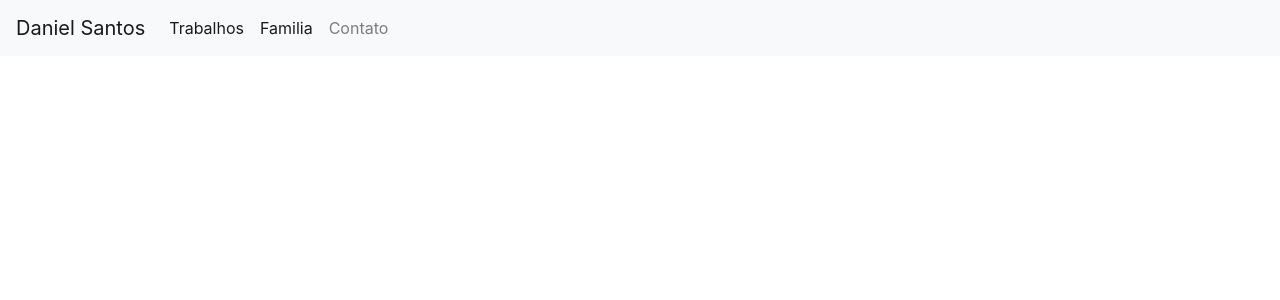
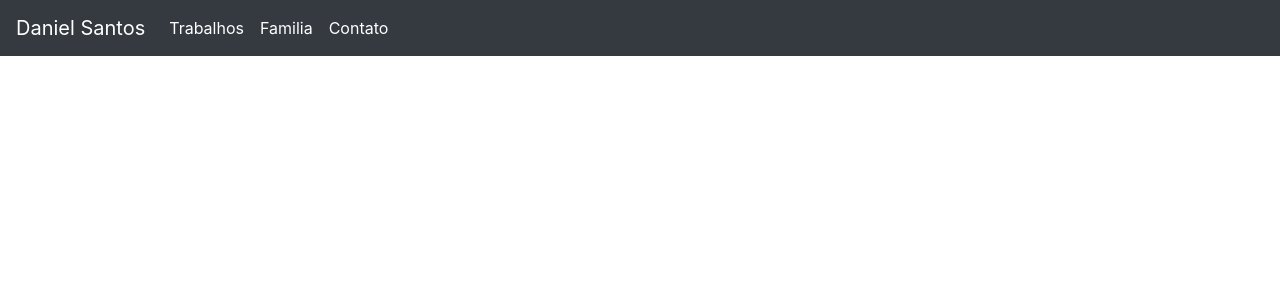
Before and after one commit to dmssjk/portifolio-, a Flask app: page / in a window 1280 px wide. Shown: the top 300 px of the page. Run offline with Flask 2, Linux system fonts and the light colour scheme; some libraries are stand-ins or nearby versions.

Commit message:
botao da navbar

```diff
--- a/app/templates/index.html
+++ b/app/templates/index.html
@@ -4,7 +4,7 @@
     <meta charset="UTF-8" />
     <meta http-equiv="X-UA-Compatible" content="IE=edge" />
     <meta name="viewport" content="width=device-width, initial-scale=1.0" />
-    <link rel="stylesheet" href="../static/style.css" />
+    <link rel="stylesheet" href="/portifolio-/static/style.css" />
     <link
       rel="stylesheet"
       href="https://stackpath.bootstrapcdn.com/bootstrap/4.1.3/css/bootstrap.min.css"
--- a/app/templates/principal.html
+++ b/app/templates/principal.html
@@ -4,7 +4,7 @@
     <meta charset="UTF-8" />
     <meta http-equiv="X-UA-Compatible" content="IE=edge" />
     <meta name="viewport" content="width=device-width, initial-scale=1.0" />
-    <link rel="stylesheet" href="../static/style.css" />
+    <link rel="stylesheet" href="/portifolio-/static/style.css" />
     <link
       rel="stylesheet"
       href="https://stackpath.bootstrapcdn.com/bootstrap/4.1.3/css/bootstrap.min.css"
@@ -31,7 +31,7 @@
   </head>
   <body>
     <header>
-      <nav class="navbar navbar-expand-lg navbar-light bg-light">
+      <nav class="navbar navbar-expand-lg navbar-light bg-dark text-white"> <!-- nav bar  -->
         <button
           class="navbar-toggler"
           type="button"
@@ -40,25 +40,26 @@
           aria-controls="navbarTogglerDemo01"
           aria-expanded="false"
           aria-label="Toggle navigation"
+
         >
           <span class="navbar-toggler-icon"></span>
         </button>
         <div class="collapse navbar-collapse" id="navbarTogglerDemo01">
-          <a class="navbar-brand" href="#">Daniel Santos</a>
+          <a class="navbar-brand text-white" href="#">Daniel Santos</a> <!-- cor do texto do botao  -->
           <ul class="navbar-nav mr-auto mt-2 mt-lg-0">
             <li class="nav-item active"></li>
             <li class="nav-item active">
-              <a class="nav-link" href="trabalhos"
+              <a class="nav-link text-white" href="/trabalhos"
                 >Trabalhos <span class="sr-only"></span
               ></a>
             </li>
             <li class="nav-item active">
-              <a class="nav-link" href="familia"
+              <a class="nav-link text-white" href="familia"
                 >Familia <span class="sr-only"></span
               ></a>
             </li>
             <li class="nav-item">
-              <a class="nav-link" href="/contato">Contato</a>
+              <a class="nav-link text-white" href="/contato">Contato</a>
             </li>
             <li class="nav-item"></li>
           </ul>
```
